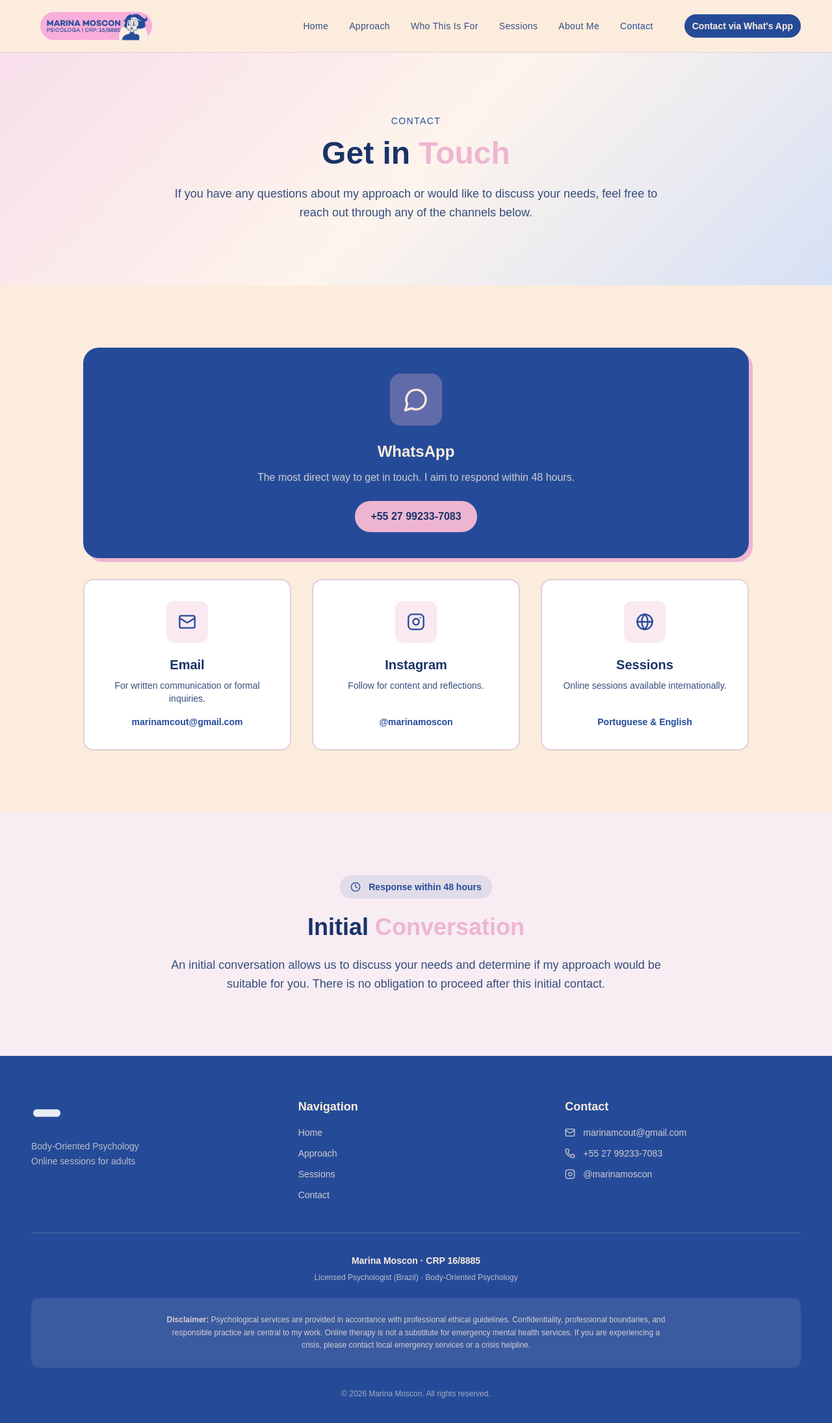
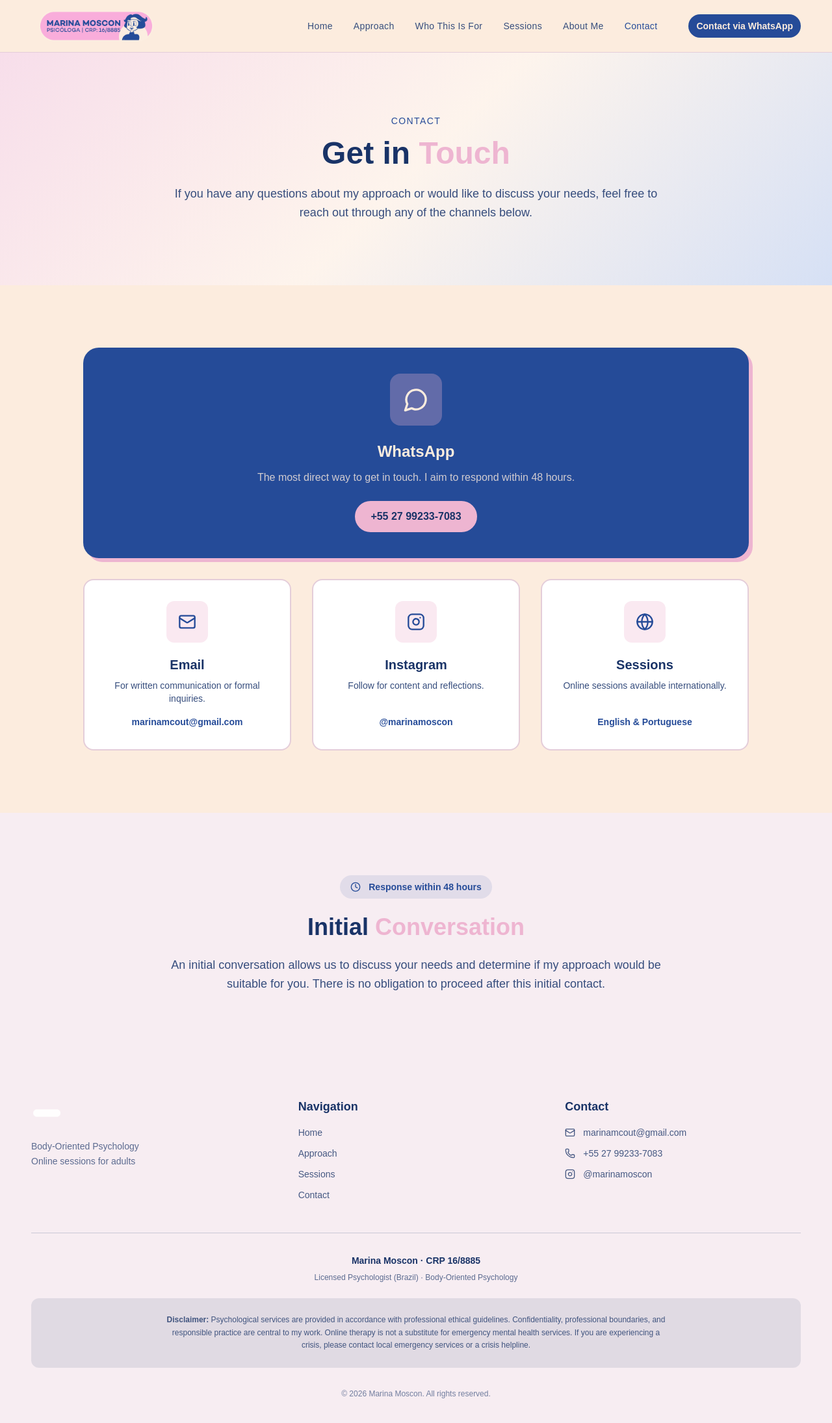
Before and after one commit to marininja/marinasite, a Next.js app: page /contact in a window 1280 px wide. Shown: the top 2190 px of the page at 65% size. Built offline with nearby package versions, Linux system fonts and the light colour scheme.

Commit message:
style(texts) update texts and WhatsApp message

```diff
--- a/src/app/contact/page.tsx
+++ b/src/app/contact/page.tsx
@@ -10,7 +10,7 @@
 const Contact = () => {
   const whatsappNumber = "5527992337083";
   const whatsappMessage = encodeURIComponent(
-    "Hello Marina, I would like to know more about your availability for sessions."
+    "Hello, I would like to know how the sections work."
   );
   function whatsappClick() {
   if (typeof window !== "undefined" && window.dataLayer) {
@@ -136,7 +136,7 @@
                     Online sessions available internationally.
                   </p>
                   <p className="text-primary font-body font-semibold text-sm">
-                    Portuguese & English
+                    English & Portuguese
                   </p>
                 </div>
               </div>
--- a/src/components/AboutSection.tsx
+++ b/src/components/AboutSection.tsx
@@ -40,7 +40,7 @@
               </p>
 
               <p className="text-body font-body text-lg leading-relaxed mb-6">
-                I offer online sessions for adults in Portuguese and English.
+                I offer online sessions for adults in English and Portuguese.
                 My practice is available internationally.
               </p>
 
@@ -53,7 +53,7 @@
               <div className="inline-flex items-center gap-3 bg-card px-6 py-4 rounded-full border-2 border-border">
                 <div className="w-2 h-2 bg-primary rounded-full" />
                 <span className="font-body text-body text-sm">
-                  Languages: Portuguese & English
+                  Languages: English & Portuguese
                 </span>
               </div>
             </div>
--- a/src/components/Footer.tsx
+++ b/src/components/Footer.tsx
@@ -5,17 +5,17 @@
 
 const Footer = () => {
   return (
-    <footer className="bg-primary text-primary-foreground py-16">
-      <div className="container mx-auto px-6 lg:px-12">
+    <footer className="bg-section-alt text-secondary-foreground py-16">
+      <div className="container mx-auto px-6 lg:px-12 bg-section-alt">
         <div className="grid md:grid-cols-3 gap-12">
           {/* Brand */}
           <div>
             <Image
               src={logoHorizontal}
               alt="Marina Moscon - Psychologist"
-              className="h-12 w-auto object-contain mb-4 brightness-0 invert opacity-90"
+              className="h-12 w-auto object-contain mb-4 brightness-0 invert opacity-90 "
             />
-            <p className="text-primary-foreground/70 text-sm font-body leading-relaxed">
+            <p className="text-secondary-foreground/70 text-sm font-body leading-relaxed">
               Body-Oriented Psychology
               <br />
               Online sessions for adults
@@ -28,25 +28,25 @@
             <nav className="flex flex-col gap-3">
               <Link
                 href="/"
-                className="text-primary-foreground/80 hover:text-secondary transition-colors font-body text-sm"
+                className="text-secondary-foreground/80 hover:text-secondary transition-colors font-body text-sm"
               >
                 Home
               </Link>
               <Link
                 href="/#approach"
-                className="text-primary-foreground/80 hover:text-secondary transition-colors font-body text-sm"
+                className="text-secondary-foreground/80 hover:text-secondary transition-colors font-body text-sm"
               >
                 Approach
               </Link>
               <Link
                 href="/#sessions"
-                className="text-primary-foreground/80 hover:text-secondary transition-colors font-body text-sm"
+                className="text-secondary-foreground/80 hover:text-secondary transition-colors font-body text-sm"
               >
                 Sessions
               </Link>
               <Link
                 href="/contact"
-                className="text-primary-foreground/80 hover:text-secondary transition-colors font-body text-sm"
+                className="text-secondary-foreground/80 hover:text-secondary transition-colors font-body text-sm"
               >
                 Contact
               </Link>
@@ -59,7 +59,7 @@
             <div className="flex flex-col gap-3">
               <a
                 href="mailto:marinamcout@gmail.com"
-                className="flex items-center gap-3 text-primary-foreground/80 hover:text-secondary transition-colors font-body text-sm"
+                className="flex items-center gap-3 text-secondary-foreground/80 hover:text-secondary transition-colors font-body text-sm"
               >
                 <Mail className="h-4 w-4" />
                 marinamcout@gmail.com
@@ -68,7 +68,7 @@
                 href="https://wa.me/5527992337083"
                 target="_blank"
                 rel="noopener noreferrer"
-                className="flex items-center gap-3 text-primary-foreground/80 hover:text-secondary transition-colors font-body text-sm"
+                className="flex items-center gap-3 text-secondary-foreground/80 hover:text-secondary transition-colors font-body text-sm"
               >
                 <Phone className="h-4 w-4" />
                 +55 27 99233-7083
@@ -77,7 +77,7 @@
                 href="https://instagram.com/marinamoscon"
                 target="_blank"
                 rel="noopener noreferrer"
-                className="flex items-center gap-3 text-primary-foreground/80 hover:text-secondary transition-colors font-body text-sm"
+                className="flex items-center gap-3 text-secondary-foreground/80 hover:text-secondary transition-colors font-body text-sm"
               >
                 <Instagram className="h-4 w-4" />
                 @marinamoscon
@@ -87,19 +87,19 @@
         </div>
 
         {/* Professional Credentials */}
-        <div className="border-t border-primary-foreground/20 mt-12 pt-8">
+        <div className="border-t border-secondary-foreground/20 mt-12 pt-8">
           <div className="text-center mb-6">
-            <p className="text-primary-foreground font-display font-semibold text-sm mb-2">
+            <p className="text-secondary-foreground font-display font-semibold text-sm mb-2">
               Marina Moscon · CRP 16/8885
             </p>
-            <p className="text-primary-foreground/70 text-xs font-body">
+            <p className="text-secondary-foreground/70 text-xs font-body">
               Licensed Psychologist (Brazil) · Body-Oriented Psychology
             </p>
           </div>
 
           {/* Ethical Disclaimer */}
-          <div className="bg-primary-foreground/10 p-6 rounded-xl mb-8">
-            <p className="text-primary-foreground/80 text-xs font-body leading-relaxed text-center max-w-3xl mx-auto">
+          <div className="bg-secondary-foreground/10 p-6 rounded-xl mb-8">
+            <p className="text-secondary-foreground/80 text-xs font-body leading-relaxed text-center max-w-3xl mx-auto">
               <strong>Disclaimer:</strong> Psychological services are provided in accordance
               with professional ethical guidelines. Confidentiality, professional boundaries,
               and responsible practice are central to my work. Online therapy is not a substitute
@@ -108,7 +108,7 @@
             </p>
           </div>
 
-          <p className="text-primary-foreground/60 text-xs font-body text-center">
+          <p className="text-secondary-foreground/60 text-xs font-body text-center">
             © {new Date().getFullYear()} Marina Moscon. All rights reserved.
           </p>
         </div>
--- a/src/components/Header.tsx
+++ b/src/components/Header.tsx
@@ -6,6 +6,22 @@
 import { Button } from "@/components/ui/button";
 import logoHorizontal from "@/assets/logo-horizontal.png";
 import { usePathname } from "next/navigation";
+
+const whatsappNumber = "5527992337083";
+const whatsappMessage = encodeURIComponent(
+  "Hello Marina, I would like to know more about your availability for sessions."
+);
+
+function whatsappClick() {
+  if (typeof window !== "undefined" && window.dataLayer) {
+    window.dataLayer = window.dataLayer || []
+    window.dataLayer.push({
+      event: "whatsapp_click",
+      timestamp: new Date().toISOString(),
+    });
+  }
+}
+const whatsappLink = `https://wa.me/${whatsappNumber}?text=${whatsappMessage}`;
 
 const Header = () => {
   const [isMenuOpen, setIsMenuOpen] = useState(false);
@@ -59,8 +75,7 @@
                 key={item.path}
                 href={item.path.startsWith("/#") ? "/" : item.path}
                 onClick={() => item.path.startsWith("/#") && scrollToSection(item.path)}
-                className={`font-body text-sm font-medium tracking-wide transition-colors hover:text-primary ${
-                  location === item.path
+                className={`font-body text-sm font-medium tracking-wide transition-colors hover:text-primary ${location === item.path
                     ? "text-primary"
                     : "text-body"
                   }`}
@@ -68,16 +83,36 @@
                 {item.label}
               </Link>
             ))}
-            <Link href="/contact">
+            <a href={whatsappLink} target="_blank" rel="noopener noreferrer" onClick={whatsappClick}>
               <Button size="sm" className="ml-4 rounded-full font-display font-semibold">
-                Contact via What's App
+                Contact via WhatsApp
               </Button>
-            </Link>
+            </a>
           </nav>
 
-          {/* Mobile Menu Button */}
+          {/* Mobile Actions: WhatsApp Icon + Menu Button */}
+          <div className="flex items-center gap-2 md:hidden">
+            <a
+              href={whatsappLink}
+              target="_blank"
+              rel="noopener noreferrer"
+              onClick={whatsappClick}
+              className="p-2 transition-transform hover:scale-105"
+              aria-label="Contact via WhatsApp"
+            >
+              {/* WhatsApp Oficial SVG */}
+              <svg
+                xmlns="http://www.w3.org/2000/svg"
+                viewBox="0 0 24 24"
+                fill="currentColor"
+                className="h-7 w-7 text-primary"
+              >
+                <path d="M17.472 14.382c-.297-.149-1.758-.867-2.03-.967-.273-.099-.471-.148-.67.15-.197.297-.767.966-.94 1.164-.173.199-.347.223-.644.075-.297-.15-1.255-.463-2.39-1.475-.883-.788-1.48-1.761-1.653-2.059-.173-.297-.018-.458.13-.606.134-.133.298-.347.446-.52.149-.174.198-.298.298-.497.099-.198.05-.371-.025-.52-.075-.149-.669-1.612-.916-2.207-.242-.579-.487-.5-.669-.51a12.8 12.8 0 0 0-.57-.012c-.198 0-.52.074-.792.372-.272.297-1.04 1.016-1.04 2.479 0 1.462 1.065 2.875 1.213 3.074.149.198 2.096 3.2 5.077 4.487.709.306 1.262.489 1.694.625.712.227 1.36.195 1.871.118.571-.085 1.758-.719 2.006-1.413.248-.694.248-1.289.173-1.413-.074-.124-.272-.198-.57-.347m-5.421 7.403h-.004a9.87 9.87 0 0 1-5.031-1.378l-.361-.214-3.741.982.998-3.648-.235-.374a9.86 9.86 0 0 1-1.51-5.26c.001-5.45 4.436-9.884 9.888-9.884 2.64 0 5.122 1.03 6.988 2.898a9.82 9.82 0 0 1 2.893 6.994c-.003 5.45-4.437 9.884-9.885 9.884m8.413-18.297A11.815 11.815 0 0 0 12.05 0C5.495 0 .16 5.335.157 11.892c0 2.096.547 4.142 1.588 5.945L.057 24l6.305-1.654a11.882 11.882 0 0 0 5.683 1.448h.005c6.554 0 11.89-5.335 11.893-11.893a11.821 11.821 0 0 0-3.48-8.413Z"/>
+              </svg>
+            </a>
+
             <button
-            className="md:hidden p-2"
+              className="p-2"
               onClick={() => setIsMenuOpen(!isMenuOpen)}
               aria-label="Toggle menu"
             >
@@ -87,6 +122,7 @@
                 <Menu className="h-6 w-6 text-primary" />
               )}
             </button>
+          </div>
         </div>
 
         {/* Mobile Navigation */}
@@ -104,8 +140,7 @@
                       setIsMenuOpen(false);
                     }
                   }}
-                  className={`font-body text-lg font-medium tracking-wide transition-colors hover:text-primary ${
-                    location === item.path
+                  className={`font-body text-lg font-medium tracking-wide transition-colors hover:text-primary ${location === item.path
                       ? "text-primary"
                       : "text-body"
                     }`}
@@ -113,11 +148,6 @@
                   {item.label}
                 </Link>
               ))}
-              <Link href="/contact" onClick={() => setIsMenuOpen(false)}>
-                <Button className="w-full mt-4 rounded-full font-display font-semibold">
-                  Check Availability
-                </Button>
-              </Link>
             </div>
           </nav>
         )}
--- a/src/components/HeroSection.tsx
+++ b/src/components/HeroSection.tsx
@@ -1,6 +1,20 @@
 "use client";
-import Link  from "next/link";
 import Image from "next/image";
+
+
+const whatsappNumber = "5527992337083";
+const whatsappMessage = encodeURIComponent(
+    "Hello, I would like to know how the sections work."
+  );
+
+function whatsappClick() {
+  if (typeof window !== "undefined" && window.dataLayer) {
+    window.dataLayer = window.dataLayer || []
+    window.dataLayer.push({
+    event: "whatsapp_click",
+    timestamp: new Date().toISOString(),
+  });}}
+  const whatsappLink = `https://wa.me/${whatsappNumber}?text=${whatsappMessage}`;
 
 const HeroSection = () => {
   return (
@@ -25,11 +39,12 @@
               My practice offers specialized body-oriented psychotherapy with adaptable session times, ensuring support is available regardless of your location or time zone.
             </p>
             <div className="flex flex-col sm:flex-row gap-4">
-              <Link href="/contact">
+              <a href={whatsappLink} target="_blank" rel="noopener noreferrer" onClick={whatsappClick}>
                 <button className="bg-primary text-primary-foreground px-8 py-4 rounded-full font-display font-semibold text-base hover:brightness-110 active:brightness-95 transition-all">
-                  Contact via What's App
+                  Contact via WhatsApp
                 </button>
-              </Link>
+              </a>
+
               <button
                 onClick={() => {
                   const el = document.getElementById('approach');
--- a/src/components/SessionsSection.tsx
+++ b/src/components/SessionsSection.tsx
@@ -19,7 +19,7 @@
   {
     icon: Globe,
     title: "Available Worldwide",
-    description: "Sessions are offered in Portuguese and English, available internationally.",
+    description: "Sessions are offered in English and Portuguese, available internationally.",
   },
 ];
 
```
Also changed, not shown: src/components/CTASection.tsx (+14 -1 lines). Lines whose indentation alone changed are shown as unchanged.
